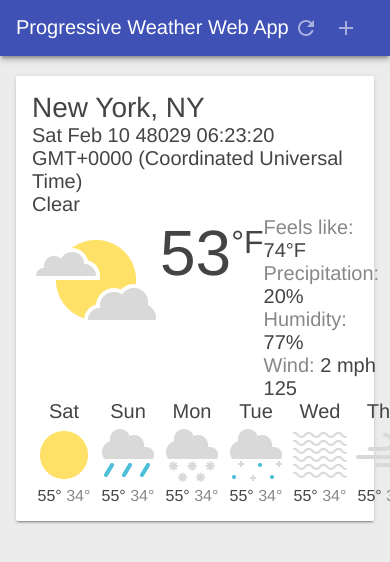
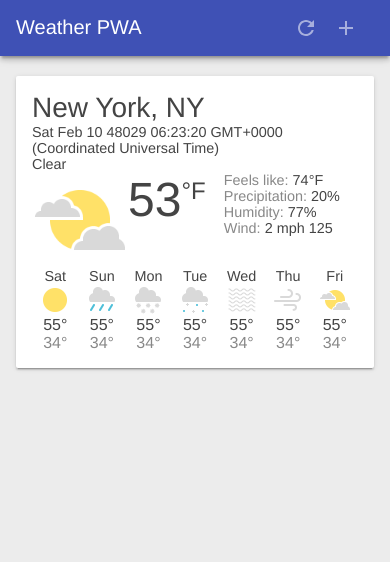
Before and after one commit to petele/PWA-GettingStarted, a website: page app/index.html in a window 390 px wide. Drawn offline with Linux system fonts and the light colour scheme.

Commit message:
Minor tweaks

```diff
--- a/app/index.html
+++ b/app/index.html
@@ -4,7 +4,7 @@
   <meta charset="utf-8">
   <meta http-equiv="X-UA-Compatible" content="IE=edge">
   <meta name="viewport" content="width=device-width, initial-scale=1.0">
-  <title>Progressive Weather Web App</title>
+  <title>Weather PWA</title>
   <link rel="stylesheet" type="text/css" href="styles/inline.css">
 
   <!-- Web Application Manifest -->
@@ -12,13 +12,13 @@
 
   <!-- Add to homescreen for Chrome on Android -->
   <meta name="mobile-web-app-capable" content="yes">
-  <meta name="application-name" content="Progressive Weather Web App">
+  <meta name="application-name" content="Weather PWA">
   <link rel="icon" sizes="192x192" href="images/icons/icon-192x192.png">
 
   <!-- Add to homescreen for Safari on iOS -->
   <meta name="apple-mobile-web-app-capable" content="yes">
   <meta name="apple-mobile-web-app-status-bar-style" content="black">
-  <meta name="apple-mobile-web-app-title" content="Progressive Weather Web App">
+  <meta name="apple-mobile-web-app-title" content="Weather PWA">
   <link rel="apple-touch-icon" href="images/icons/icon-152x152.png">
 
   <!-- Tile icon for Win8 (144x144 + tile color) -->
@@ -31,7 +31,7 @@
 </head>
 <body>
   <header class="header">
-    <h1 class="header__title">Progressive Weather Web App</h1>
+    <h1 class="header__title">Weather PWA</h1>
     <button id="butRefresh" class="headerButton"></button>
     <button id="butAdd" class="headerButton"></button>
   </header>
--- a/app/service-worker.js
+++ b/app/service-worker.js
@@ -1,5 +1,5 @@
-var cacheName = 'weatherPWA-201601201357';
-var dataCacheName = 'weatherData-201601201357';
+var cacheName = 'weatherPWA-201601221145';
+var dataCacheName = 'weatherData';
 var filesToCache = [
   '/',
   '/index.html',
@@ -36,7 +36,7 @@ self.addEventListener('activate', function(e) {
   e.waitUntil(
     caches.keys().then(function(keyList) {
       return Promise.all(keyList.map(function(key) {
-        if (key !== cacheName) {
+        if (key !== cacheName && key !== dataCacheName) {
           return caches.delete(key);
         }
       }));
--- a/resources/inline.scss
+++ b/resources/inline.scss
@@ -277,3 +277,29 @@ body {
     &.thunderstorms { background-image: url('/images/thunderstorms.png'); }
   }
 }
+
+@media (max-width: 450px) {
+  .weather-forecast {
+    .date, .description {
+      font-size: 0.9em;
+    }
+    .current {
+      .icon {
+        width: 96px;
+        height: 96px;
+      }
+      .visual {
+        font-size: 3em;
+      }
+    }
+    .future {
+      .oneday {
+        .icon {
+          width: 32px;
+          height: 32px;
+        }
+      }
+    }
+
+  }
+}
```
Also changed, not shown: app/styles/inline.css.
